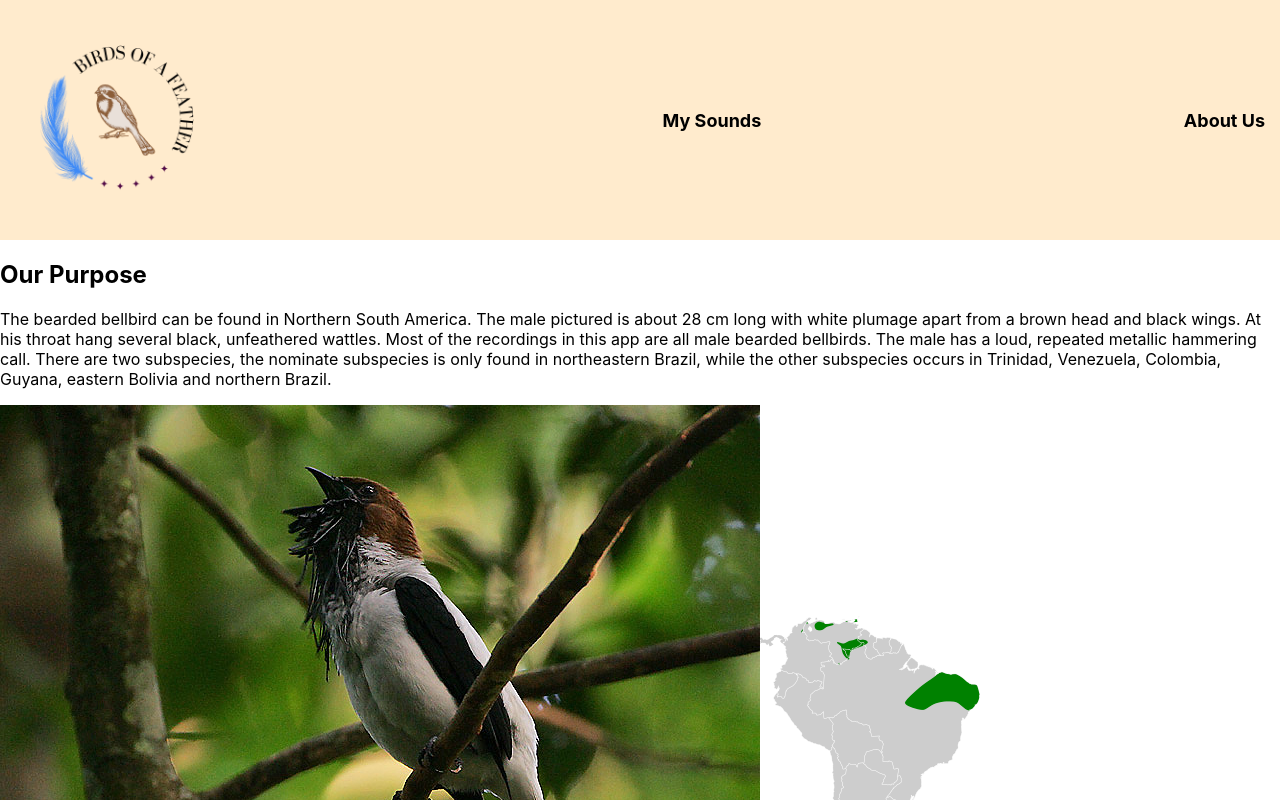
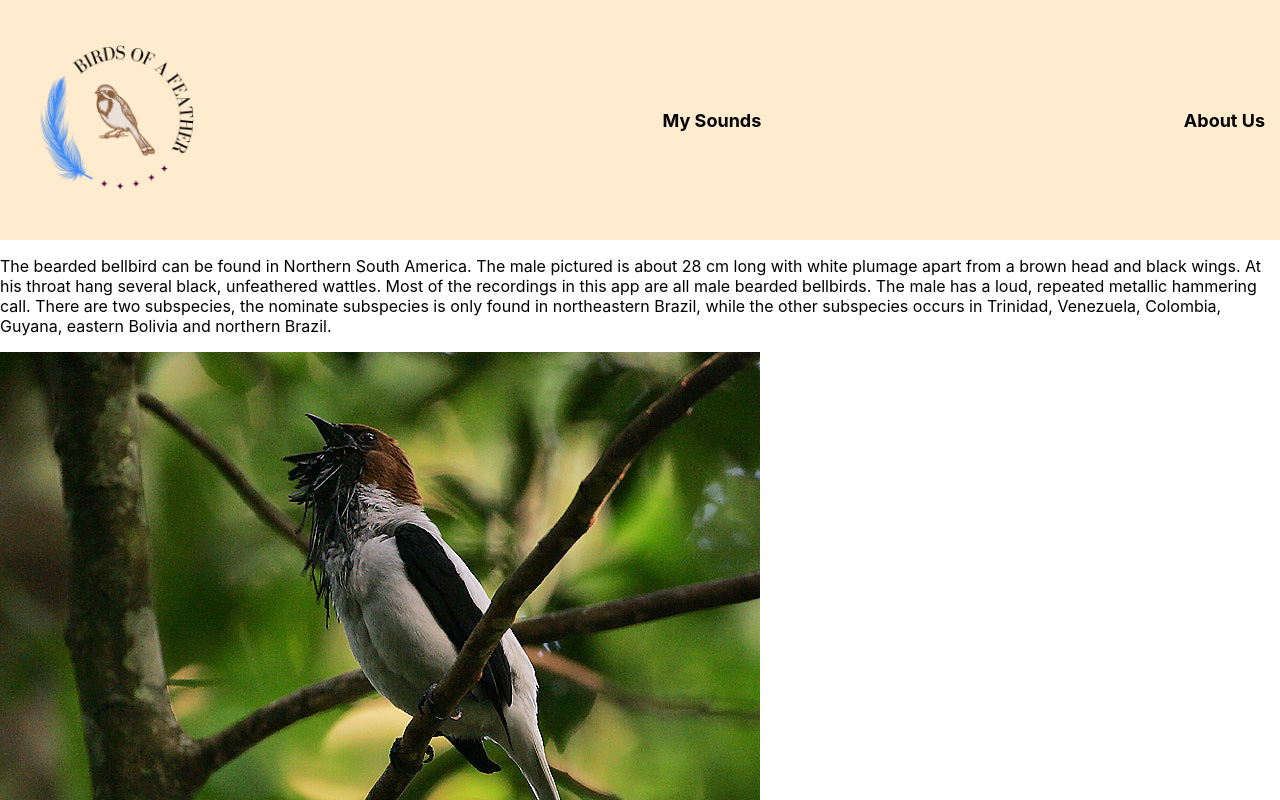
Before and after one commit to Mlberry0205/Birds-Of-a-Feather, a React (Create React App) app: page /AboutUs in a window 1280 px wide. Shown: the top 800 px of the page. Built offline with nearby package versions, Linux system fonts and the light colour scheme; no server answers.

Commit message:
Finish aboutMe

```diff
--- a/src/components/AboutUs/AboutUs.js
+++ b/src/components/AboutUs/AboutUs.js
@@ -6,8 +6,8 @@ import southAmerica from './SouthAfrica.png'
 
 const AboutUs = () => {
   return (
-    <div>
-      <h2>Our Purpose</h2>
+    <div className={'about-layout'}>
+      {/* <h2>Our Purpose</h2> */}
       <p>
         The bearded bellbird can be found in Northern South America.  The male pictured is about 28 cm long with white plumage
         apart from a brown head and black wings.  At his throat hang several black, unfeathered wattles.  Most of the recordings
@@ -15,8 +15,8 @@ const AboutUs = () => {
         subspecies, the nominate subspecies is only found in northeastern Brazil, while the other subspecies occurs in Trinidad,
         Venezuela, Colombia, Guyana, eastern Bolivia and northern Brazil.
       </p>
+        <img className='about-bird-image'src={birdPhoto} alt={'male bearded bell'}/>
       <div>
-        <img src={birdPhoto} alt={'male bearded bell'}/>
         <img src={southAmerica} alt={'Map of South America'}/>
       </div>
     </div>
```
